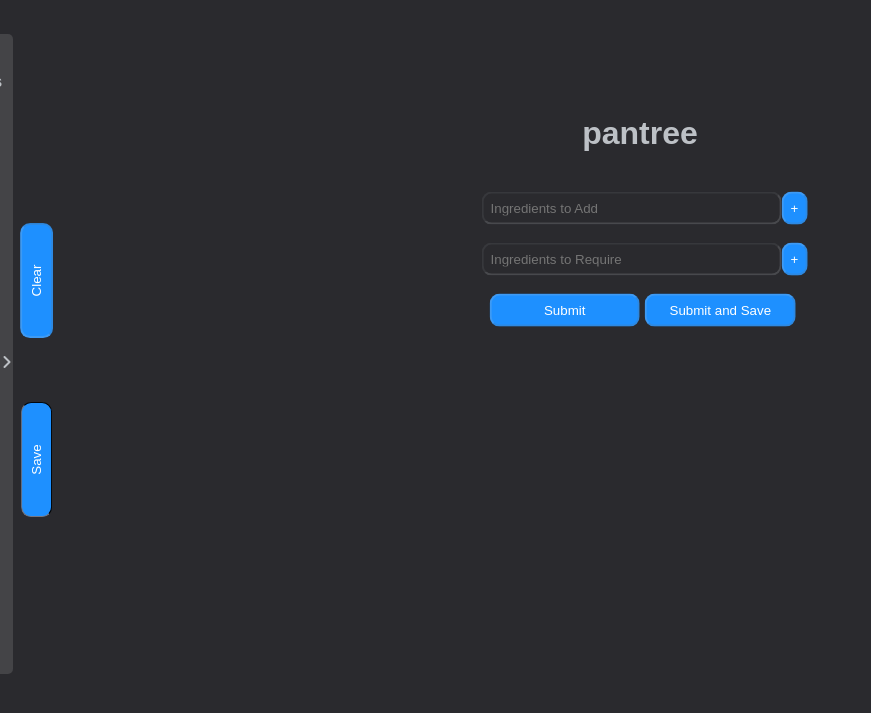
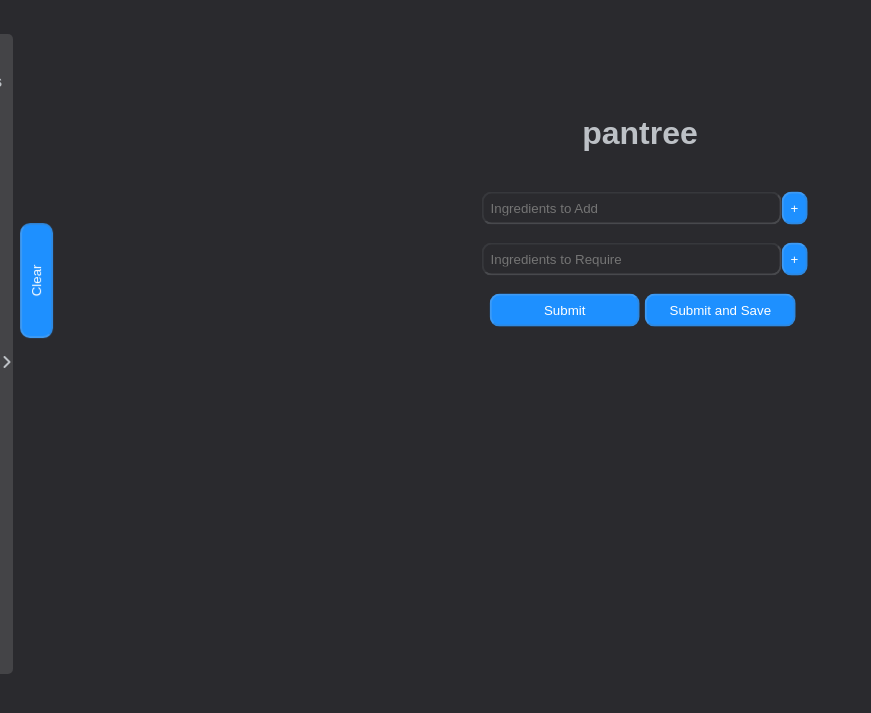
Before and after one commit to sabakarimeddiny/pantree-site, a Django app: page / in a window 1280 px wide. Shown: the part 46-759 px from the top of the page, without its empty margins (0-871 px from the left). Run offline with Django 4.2, Linux system fonts and the light colour scheme; the visitor is signed in with stand-in values (Sample User, id 1); some libraries are stand-ins or nearby versions.

Commit message:
Update ingredients.html

```diff
--- a/pantree_app/templates/ingredients.html
+++ b/pantree_app/templates/ingredients.html
@@ -50,13 +50,15 @@
     <input class="input" name='submitAndSave' type="submit" value="Submit and Save">
     <input type="hidden" name='username' value=" {{ user.username }} ">
 {% else %}
-    <a href="{% url 'login' %}"> <input class="input" type="url" value="Log in"></a>
+    <a href="{% url 'login' %}"> <input class="input" type="button" value="Log in"></a>
 {% endif %}
 {% endblock %}
 <script type = "text/javascript" src="./../static/js/autocomplete.js"></script>
 </div>
 </div>
-
+</form>
+<form method="get" autocomplete="off" name='checkbox'>
+{% csrf_token %}
 <div class='sidebar'>
 <div class='list' id="ing">
     <h4>Your Ingredients</h4>
@@ -68,13 +70,12 @@
     </div>
 </div>
 <button id="clear" type="button">Clear</button>
-{% block savedata %}
+<!-- {% block savedata %}
 {% if user.is_authenticated %}
     <input class="input" name='save' type="submit" value="Save">
     <input type="hidden" name='username' value=" {{ user.username }} ">
 {% endif %}
-{% endblock %}
+{% endblock %} -->
 </div>
 </form>
-
 </body>
```
